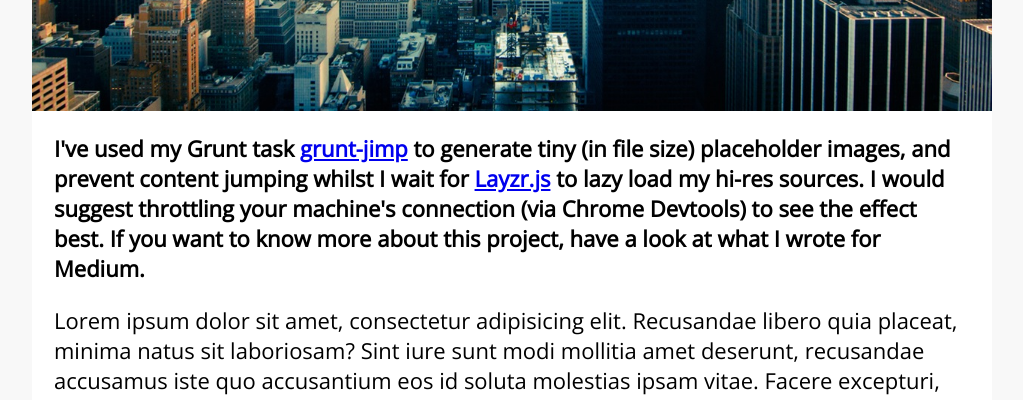
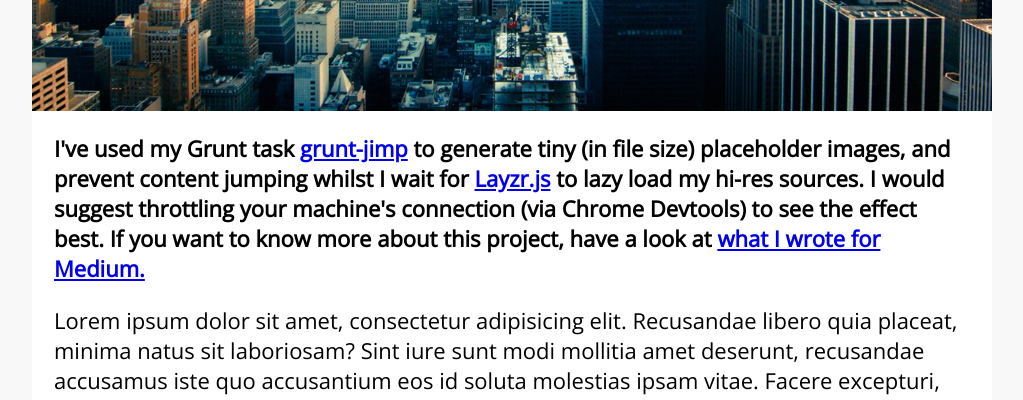
Before and after one commit to max-barry/demo.lazyload, a website: page dist/index.html in a window 1280 px wide. Shown: the part 396-796 px from the top of the page, without its empty margins (128-1151 px from the left). Drawn offline with nearby package versions, Linux system fonts and the light colour scheme.

Commit message:
Added Medium link

```diff
--- a/dist/index.html
+++ b/dist/index.html
@@ -36,7 +36,7 @@
 			<h1>Blurry Placeholders!</h1>
 		</section>
 		<section id="content">
-			<p><strong>I've used my Grunt task <a href="https://www.npmjs.com/package/grunt-jimp">grunt-jimp</a> to generate tiny (in file size) placeholder images, and prevent content jumping whilst I wait for <a href="https://github.com/callmecavs/layzr.js/tree/master">Layzr.js</a> to lazy load my hi-res sources. I would suggest throttling your machine's connection (via Chrome Devtools) to see the effect best. If you want to know more about this project, have a look at what I wrote for Medium.</strong></p>
+			<p><strong>I've used my Grunt task <a href="https://www.npmjs.com/package/grunt-jimp">grunt-jimp</a> to generate tiny (in file size) placeholder images, and prevent content jumping whilst I wait for <a href="https://github.com/callmecavs/layzr.js/tree/master">Layzr.js</a> to lazy load my hi-res sources. I would suggest throttling your machine's connection (via Chrome Devtools) to see the effect best. If you want to know more about this project, have a look at <a href="https://medium.com/@maxbarry/a-workflow-for-lazy-loading-images-with-nice-blurry-placeholders-8592894d13fa#.b8519gt6h">what I wrote for Medium.</a></strong></p>
 			<p>Lorem ipsum dolor sit amet, consectetur adipisicing elit. Recusandae libero quia placeat, minima natus sit laboriosam? Sint iure sunt modi mollitia amet deserunt, recusandae accusamus iste quo accusantium eos id soluta molestias ipsam vitae. Facere excepturi, sunt tenetur error voluptas eum optio inventore quis eos itaque! Facere officiis, doloremque eaque.</p>
 			<p>Lorem ipsum dolor sit amet, consectetur adipisicing elit. Recusandae libero quia placeat, minima natus sit laboriosam? Sint iure sunt modi mollitia amet deserunt, recusandae accusamus iste quo accusantium eos id soluta molestias ipsam vitae. Facere excepturi, sunt tenetur error voluptas eum optio inventore quis eos itaque! Facere officiis, doloremque eaque. Lorem ipsum dolor sit amet, consectetur adipisicing elit. Facere, nesciunt error voluptatibus saepe sit eum id, a optio aliquid doloribus ipsa enim itaque dignissimos repellendus illo eveniet? Animi, asperiores, fuga!</p>
 			<img src="inline1.placeholder.jpg" data-layzr="./inline1.jpg">
```
